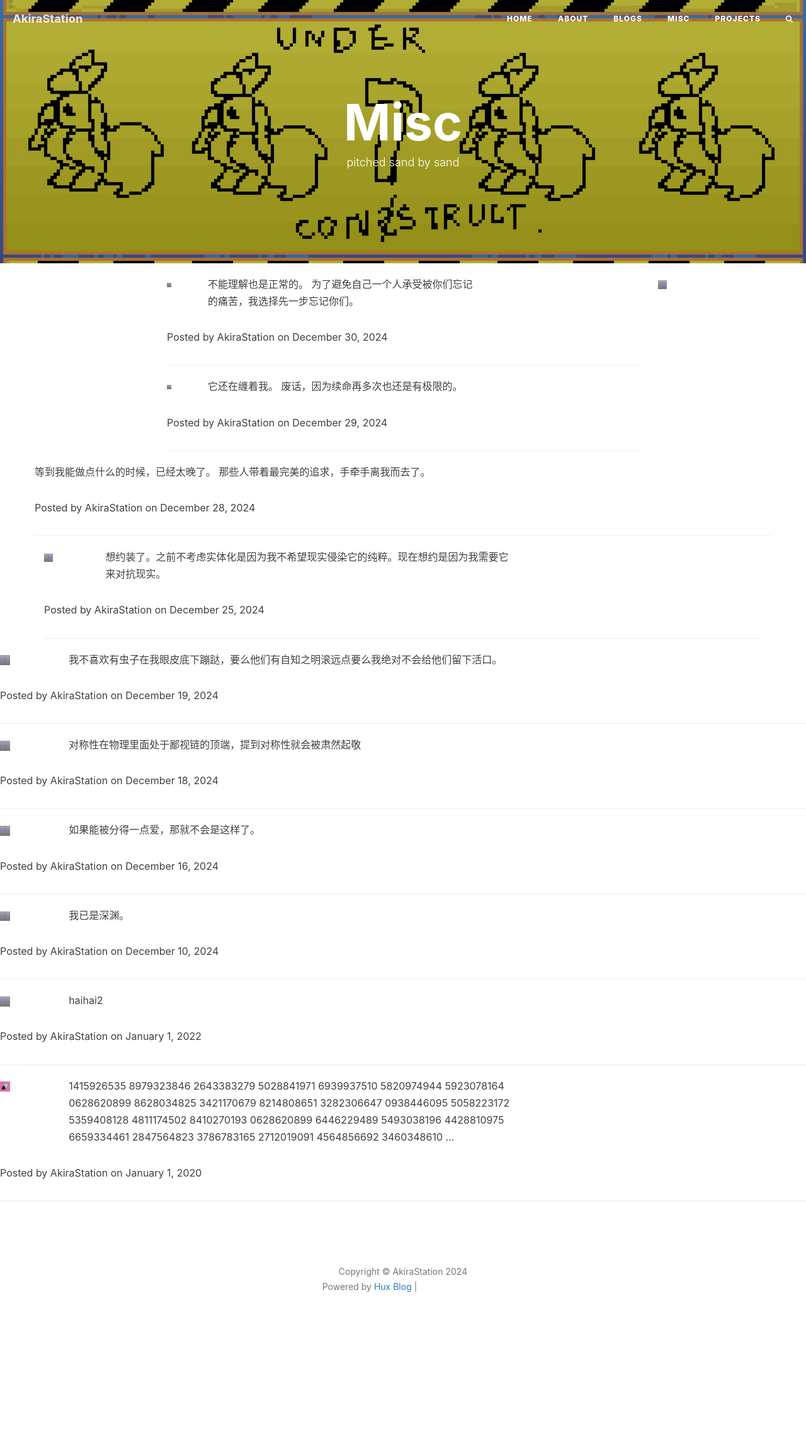
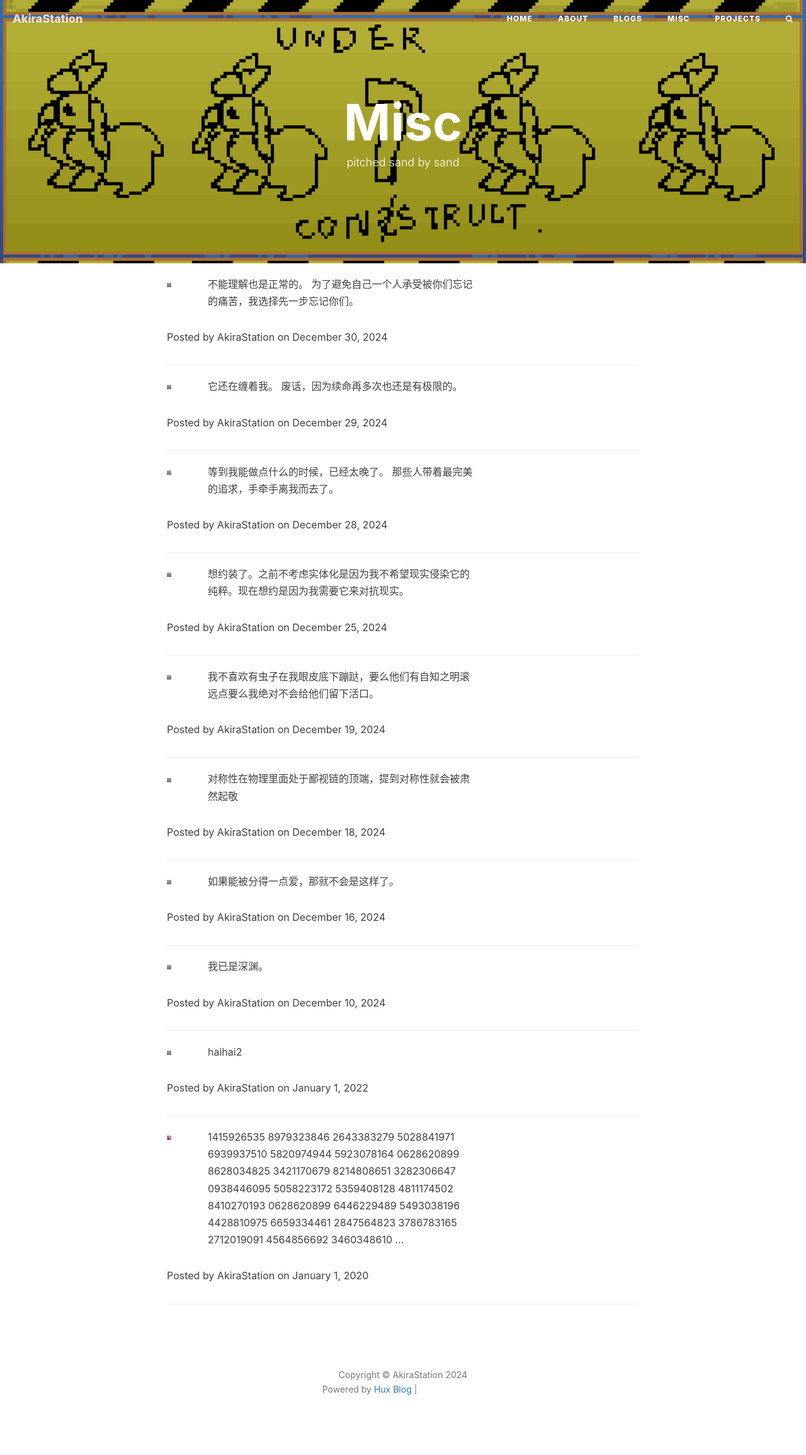
Before and after one commit to AkiraStation/AkiraStation.github.io, a Jekyll site: the page built from misc.html, in a window 1280 px wide. Shown: the whole page at 63% size. Built offline with Jekyll 4.4.1, drawn with Linux system fonts in a browser that asks for light colours; nearby versions of some CDN libraries; comment, search, counter and statistics services are not loaded; before the commit the page ends 2147 px from its top, so only the background shows below that; grey boxes are pictures that could not be loaded.

Commit message:
general update

```diff
--- a/misc.html
+++ b/misc.html
@@ -33,15 +33,14 @@ header-mask: 0.3
                     {{ _miscky.content | strip_html | truncate:300 }}
                   </div>
                  </div>
-
-              </div>
+                </div>
             </a>
           </div>
-          <p class="post-meta"font size="1">
+          <p class="post-meta" font_size="1">
             Posted by {% if _miscky.author %}{{ _miscky.author }}{% else %}{{ site.title }}{% endif %} on {{ _miscky.date | date: "%B %-d, %Y" }}
         </p>
             <hr>
-          </div>{%- if forloop.last -%}
+          {%- if forloop.last -%}
 				{%- endif -%}
         {%- endfor -%}
       </div>
```
Also changed, not shown: _misc/2024-12-28-left_behind.md (renamed from _misc/2024-12-25-left_behind.md), _misc/2024-12-29-huanren_project.md (renamed from _misc/2024-12-25-huanren_project.md).
